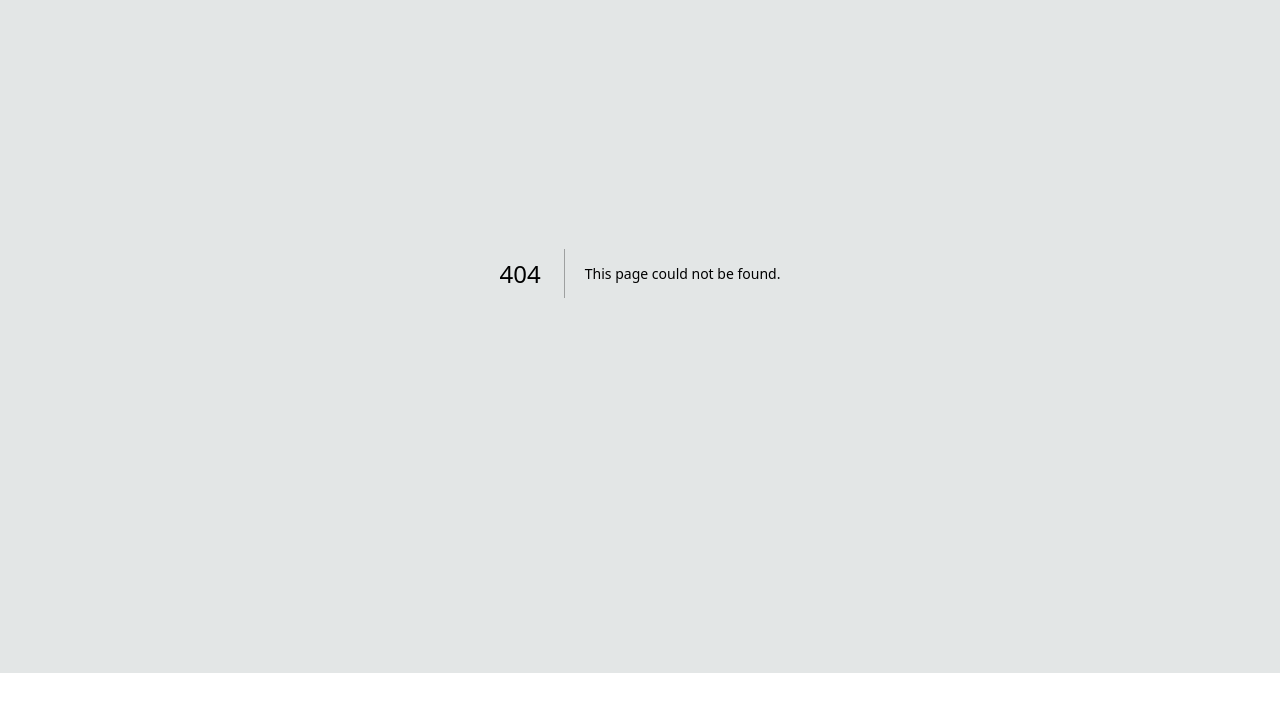
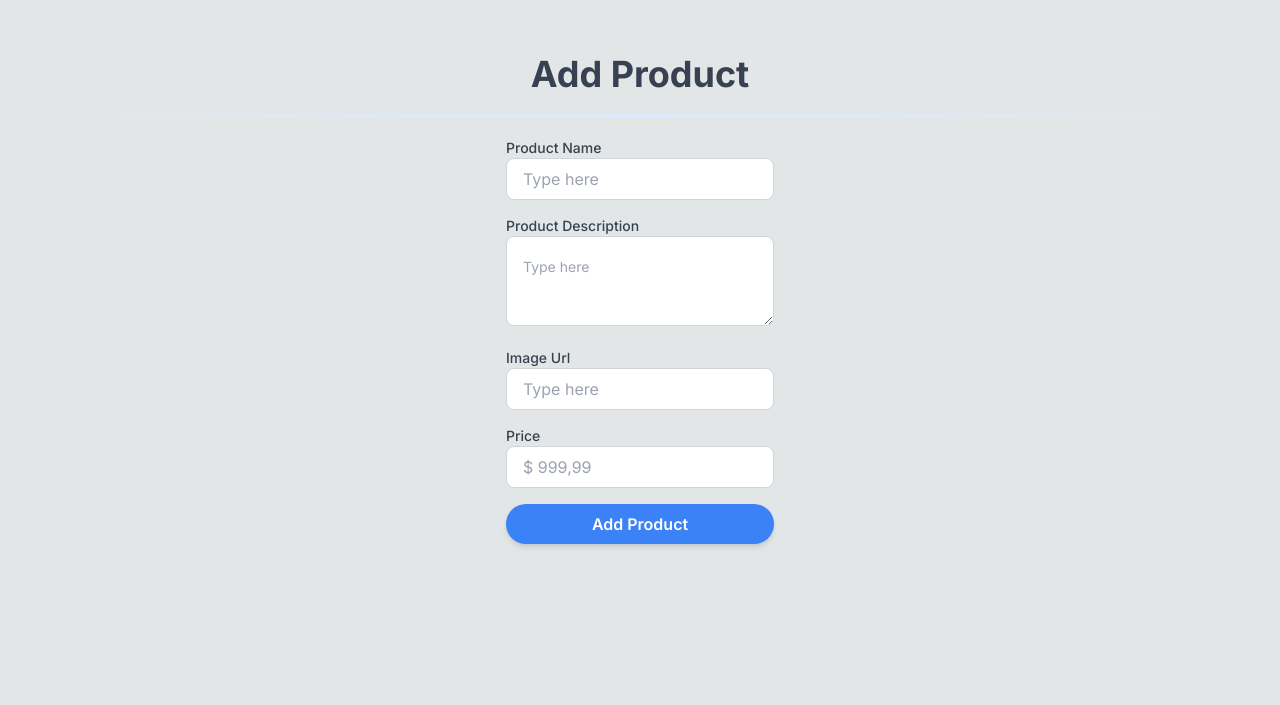
Before and after one commit to WallisMark/WallisEmporium---ecommerce-website, a Next.js app: page /addProduct in a window 1280 px wide. Before the commit this address had no page. Shown: the part 127-832 px from the top of the page. Before the commit the page ends 800 px from the top, so only its background shows below. Built offline with nearby package versions, Linux system fonts and the light colour scheme.

Commit message:
done with the addProduct page

```diff
--- /dev/null
+++ b/src/app/addProduct/page.tsx
@@ -0,0 +1,76 @@
+import type { Metadata } from 'next'
+
+export const metadata: Metadata = {
+  title: 'Add Product - WallisEmporium',
+  description: 'Generated by create next app',
+}
+
+
+
+export default function AddProduct() {
+  return (
+    <div className="flex flex-col justify-center items-center h-screen">
+      <h2 className=" m-5 text-gray-700 text-4xl font-bold">Add Product</h2>
+      <div className="bg-gradient-to-r from-transparent via-blue-100 to-transparent w-full h-1 mb-5"></div>
+      <form className="">
+
+    <div className="mb-4">
+          <label htmlFor="name" className="block text-sm font-medium text-gray-700">
+            Product Name
+          </label>
+          <input
+            type="text"
+            id="name"
+            placeholder="Type here"
+            required
+            name="name"
+            className="w-full border dark:bg-gray-800 dark:text-gray-200 border-gray-300 rounded-lg py-2 px-4 focus:outline-none focus:ring focus:border-blue-500"
+
+            // className="input input-bordered max-w-xs dark:bg-gray-800 dark:text-gray-200 focus:dark:bg-gray-900 focus:dark:border-violet-400 py-2 pl-10 text-sm w-full"
+          />
+        </div>
+        <div className="mb-4">
+          <label htmlFor="description" className="block text-sm font-medium text-gray-700">
+            Product Description
+          </label>
+          <textarea
+            className="textarea w-full border dark:bg-gray-800 dark:text-gray-200 border-gray-300 rounded-lg py-4 px-4 focus:outline-none focus:ring focus:border-blue-500"
+            placeholder="Type here"
+            required
+            name="description"
+          ></textarea>
+
+        </div>
+
+        <div className="mb-4">
+          <label htmlFor="imageUrl" className="block text-sm font-medium text-gray-700">
+            Image Url
+          </label>
+          <input
+            type="url"
+            placeholder="Type here"
+            required
+            name="imageUrl"
+            className="w-full border dark:bg-gray-800 dark:text-gray-200 border-gray-300 rounded-lg py-2 px-4 focus:outline-none focus:ring focus:border-blue-500"
+          />
+          </div>
+          <div className="mb-4">
+          <label htmlFor="price" className="block text-sm font-medium text-gray-700">
+            Price
+          </label>
+          <input
+            type="number"
+            required
+            name="imageUrl"
+		    placeholder="$ 999,99"
+            className='w-full border dark:bg-gray-800 dark:text-gray-200 border-gray-300 rounded-lg py-2 px-4 focus:outline-none focus:ring focus:border-blue-500' />
+		    {/* <span className="flex items-center px-3 pointer-events-none sm:text-sm rounded-r-md dark:bg-gray-700">$</span> */}
+	    </div>
+
+        <button type="submit"
+        className="bg-blue-500 hover:bg-blue-700 text-white font-semibold py-2 px-4 rounded-full shadow-md transition duration-300 ease-in-out w-full">Add Product</button>
+
+      </form>
+    </div>
+  );
+}
--- a/src/app/layout.tsx
+++ b/src/app/layout.tsx
@@ -5,8 +5,8 @@ import './globals.css'
 const inter = Inter({ subsets: ['latin'] })
 
 export const metadata: Metadata = {
-  title: 'Create Next App',
-  description: 'Generated by create next app',
+  title: 'WallisEmporium',
+  description: 'we are here to change your world! ',
 }
 
 export default function RootLayout({
@@ -16,7 +16,11 @@ export default function RootLayout({
 }) {
   return (
     <html lang="en">
-      <body className={inter.className}>{children}</body>
+      <body className={inter.className}>
+      <main className='p-4 max-w-7xl m-auto min-w-[300px]'>
+      {children}
+      </main>
+      </body>
     </html>
   )
 }
```
